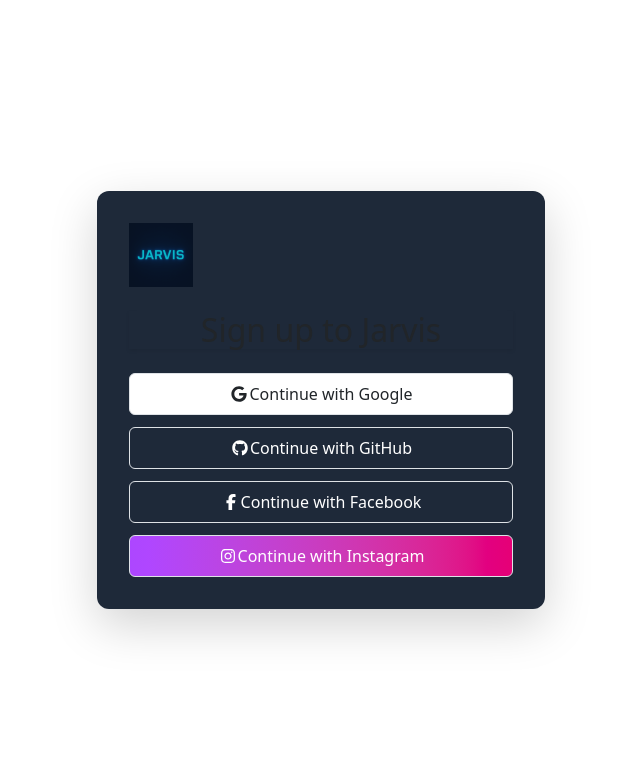
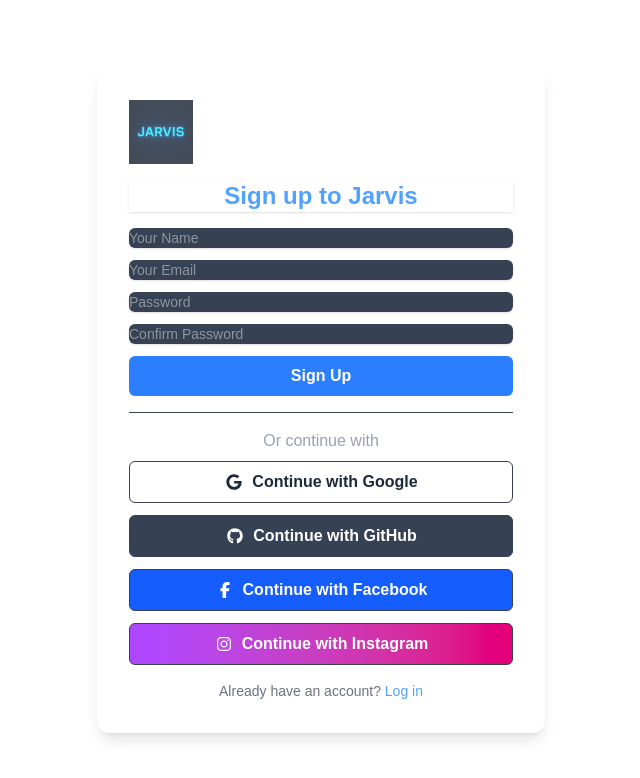
Before and after one commit to spark16x/jarvis.next, a Next.js app: page /auth/signup in a window 1280 px wide. Shown: the top 778 px of the page, without its empty margins (319-959 px from the left). Built offline with nearby package versions, Linux system fonts and the light colour scheme.

Commit message:
update page.jsx

```diff
--- a/app/auth/signup/page.jsx
+++ b/app/auth/signup/page.jsx
@@ -3,26 +3,95 @@
 import { FontAwesomeIcon } from '@fortawesome/react-fontawesome';
 import { faGithub, faFacebookF, faInstagram } from '@fortawesome/free-brands-svg-icons';
 import { faGoogle } from '@fortawesome/free-brands-svg-icons';
+import { useState } from 'react';
 
 const signupPage = () => {
+  const [name, setName] = useState('');
+  const [email, setEmail] = useState('');
+  const [password, setPassword] = useState('');
+  const [confirmPassword, setConfirmPassword] = useState('');
+
+  const handleSubmit = (event) => {
+    event.preventDefault();
+    // Handle your signup logic here, e.g., sending data to an API
+    console.log('Sign up data:', { name, email, password, confirmPassword });
+    // You would typically add validation and error handling here
+    if (password !== confirmPassword) {
+      alert("Passwords don't match!");
+      return;
+    }
+    // ... your signup API call ...
+  };
+
   return (
     <>
       <Head>
         <meta charSet="UTF-8" />
         <meta name="viewport" content="width=device-width, initial-scale=1.0" />
-        <title>Jarvis</title>
-        {/* Bootstrap CSS (Consider using Tailwind's utilities instead for consistency) */}
-        <link rel="stylesheet" href="https://cdn.jsdelivr.net/npm/bootstrap@5.3.0/dist/css/bootstrap.min.css" />
-        {/* Font Awesome (Consider using a component library for icons in React) */}
         <link rel="stylesheet" href="https://cdnjs.cloudflare.com/ajax/libs/font-awesome/6.4.2/css/all.min.css" />
       </Head>
       <body className="bg-gray-900 text-gray-200 font-sans flex justify-center items-center h-screen text-center overflow-hidden">
         <div className="stars"></div>
-        <div className="auth-container bg-gray-800 bg-opacity-95 p-6 sm:p-8 rounded-xl shadow-lg animate-fade-in transition-all duration-300 hover:shadow-xl hover:scale-101 max-w-md w-full">
-          <img src="/imgs/logo.png" alt="Jarvis Logo" className="logo w-16 mb-4 animate-pulse"  />
+        <div className="p-6 sm:p-8 rounded-xl shadow-lg animate-fade-in transition-all duration-300 hover:shadow-xl hover:scale-101 max-w-md w-full">
+          <img src="/imgs/logo.png" alt="Jarvis Logo" className="logo w-16 mb-4 animate-pulse" />
           <h2 className="text-blue-400 text-2xl font-bold mb-4 shadow-sm">Sign up to Jarvis</h2>
 
+          <form onSubmit={handleSubmit} className="mt-4 space-y-3">
+            <div>
+              <input
+                type="text"
+                id="name"
+                className="shadow-sm focus:ring-blue-500 focus:border-blue-500 block w-full sm:text-sm border-gray-700 rounded-md bg-gray-700 text-gray-200"
+                placeholder="Your Name"
+                value={name}
+                onChange={(e) => setName(e.target.value)}
+                required
+              />
+            </div>
+            <div>
+              <input
+                type="email"
+                id="email"
+                className="shadow-sm focus:ring-blue-500 focus:border-blue-500 block w-full sm:text-sm border-gray-700 rounded-md bg-gray-700 text-gray-200"
+                placeholder="Your Email"
+                value={email}
+                onChange={(e) => setEmail(e.target.value)}
+                required
+              />
+            </div>
+            <div>
+              <input
+                type="password"
+                id="password"
+                className="shadow-sm focus:ring-blue-500 focus:border-blue-500 block w-full sm:text-sm border-gray-700 rounded-md bg-gray-700 text-gray-200"
+                placeholder="Password"
+                value={password}
+                onChange={(e) => setPassword(e.target.value)}
+                required
+              />
+            </div>
+            <div>
+              <input
+                type="password"
+                id="confirm-password"
+                className="shadow-sm focus:ring-blue-500 focus:border-blue-500 block w-full sm:text-sm border-gray-700 rounded-md bg-gray-700 text-gray-200"
+                placeholder="Confirm Password"
+                value={confirmPassword}
+                onChange={(e) => setConfirmPassword(e.target.value)}
+                required
+              />
+            </div>
+            <button
+              type="submit"
+              className="w-full py-2 px-4 rounded-md bg-blue-500 text-white font-semibold hover:bg-blue-600 focus:ring-2 focus:ring-blue-400 focus:outline-none transition-colors"
+            >
+              Sign Up
+            </button>
+          </form>
+
           <div className="mt-4 space-y-3">
+            <div className="border-t border-gray-700 my-4"></div>
+            <p className="text-gray-400 mb-2">Or continue with</p>
             {/* Google OAuth */}
             <Link href="/auth/google" className="block btn oauth-btn google-btn w-full flex items-center justify-center gap-2 py-2 px-3 rounded-md border border-gray-700 font-semibold text-gray-800 bg-white hover:bg-gray-100 transition-colors">
               <FontAwesomeIcon icon={faGoogle} className="w-5 h-5" />
@@ -47,6 +116,9 @@
               Continue with Instagram
             </Link>
           </div>
+          <p className="mt-4 text-sm text-gray-500">
+            Already have an account? <Link href="/login" className="text-blue-400 hover:underline">Log in</Link>
+          </p>
         </div>
       </body>
     </>
```
